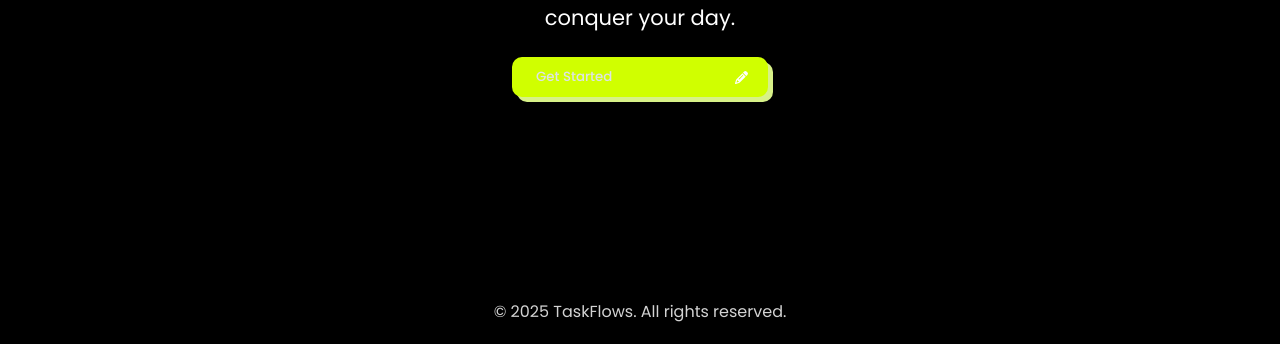
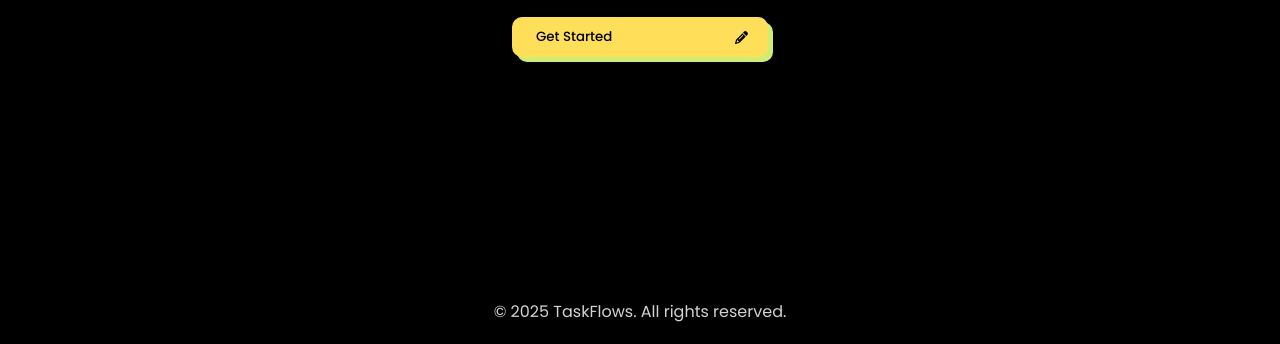
Before and after one commit to meowmiata/TaskFlows, a plain HTML site: page index.html in a window 1280 px wide. Shown: the part 456-800 px from the top of the page. Drawn offline with Linux system fonts and the light colour scheme.

Commit message:
'get started' button styling changed, padding changed

```diff
--- a/src/style.css
+++ b/src/style.css
@@ -32,7 +32,7 @@ body {
 
 .navbar {
   background-color: black;
-  padding: 0.9375rem; /* 15px */
+  padding: 0.9375rem; /*15px*/
   display: flex;
   justify-content: space-between;
   align-items: center;
@@ -97,7 +97,7 @@ body {
 /* Updated Main Content */
 .content {
   min-height: 100vh;
-  padding: 10vh 5vw 5vh; /* Use vh and vw for responsive padding */
+  padding: 0vh 5vw 5vh; /* Use vh and vw for responsive padding */
   text-align: center;
   color: white;
   display: flex;
@@ -115,6 +115,7 @@ body {
 
 .content h2 {
   font-size: clamp(1.2rem, 3vw, 1.4375rem); /* Scales between 1.2rem and 1.4375rem */
+  padding-bottom: 1vh;
   padding-bottom: 1vh;
 }
 
@@ -146,12 +147,12 @@ body {
   height: clamp(2.5rem, 5vh, 3rem); /* Scales between 2.5rem and 3rem */
   border: none;
   padding: 0 1.5rem;
-  background-color: rgb(208, 255, 0);
-  color: rgb(221, 227, 230);
+  background-color: #ffde59;
+  color: black;
   font-weight: 500;
   cursor: pointer;
   border-radius: 10px;
-  box-shadow: 5px 5px 0px rgb(215, 241, 136);
+  box-shadow: 5px 5px 0px rgb(207, 237, 115);
   transition-duration: 0.5s;
   margin: 3vh auto 0; /* Center horizontally with auto margins */
 }
@@ -161,7 +162,7 @@ body {
   position: absolute;
   right: 0;
   margin-right: 20px;
-  fill: white;
+  fill: black;
   transition-duration: 0.3s;
 }
 
```
